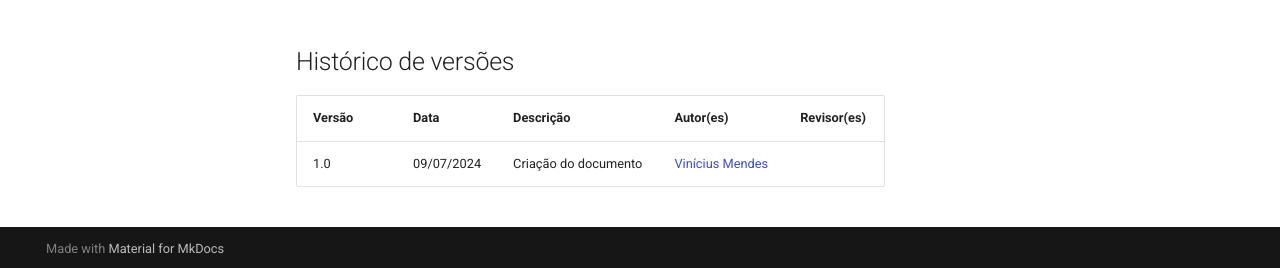
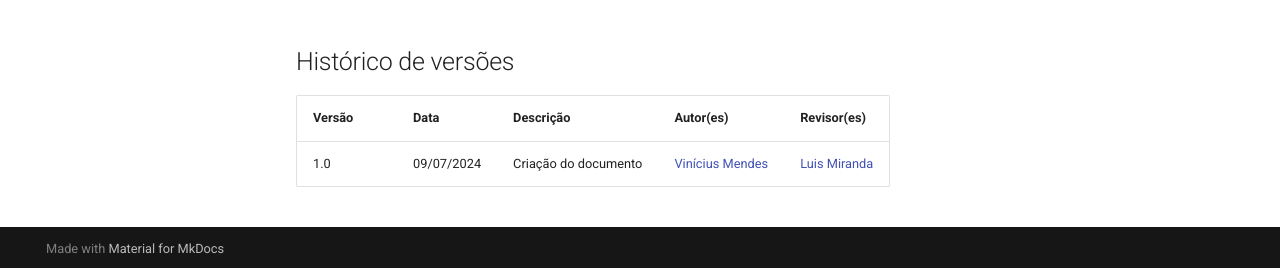
Before and after one commit to UnBArqDsw2024-1/2024.1_G2_My_Music, an MkDocs documentation site: the page built from docs/Modelagem/2.2.ParticipacoesModelagem.md, in a window 1280 px wide and 900 px high, scrolled down 1520 px. Shown: the part 629-897 px from the top of the window. Built offline with MkDocs 1.6.1 and Material for MkDocs 9.7.7, drawn with Linux system fonts in a browser that asks for light colours.

Commit message:
Update 2.2.ParticipacoesModelagem.md

```diff
--- a/docs/Modelagem/2.2.ParticipacoesModelagem.md
+++ b/docs/Modelagem/2.2.ParticipacoesModelagem.md
@@ -56,4 +56,4 @@ Este documento contém um breve relato das participações e contribuições dos
 
 | Versão | Data       | Descrição                           | Autor(es)                                         | Revisor(es)        |
 | ------ | ---------- | ----------------------------------- | ------------------------------------------------- | ------------------ |
-| 1.0    | 09/07/2024 | Criação do documento                | [Vinícius Mendes](https://github.com/yabamiah) | |
+| 1.0    | 09/07/2024 | Criação do documento                | [Vinícius Mendes](https://github.com/yabamiah) | [Luis Miranda](https://github.com/LuisMiranda10) |
```
